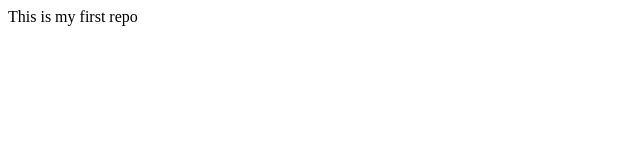
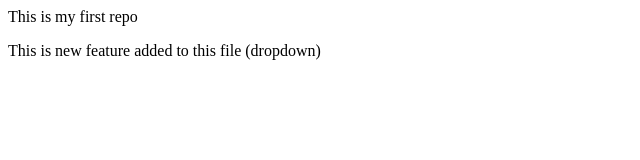
Before and after one commit to st0896322-tech/localrepo, a plain HTML site: page index.html in a window 1280 px wide. Shown: the whole page, without its empty margins (0-640 px from the left). Drawn offline with Linux system fonts and the light colour scheme.

Commit message:
Add new feature

```diff
--- a/index.html
+++ b/index.html
@@ -1 +1,2 @@
 <p>This is my first repo</p>
+<p>This is new feature added to this file (dropdown)</p>
```
